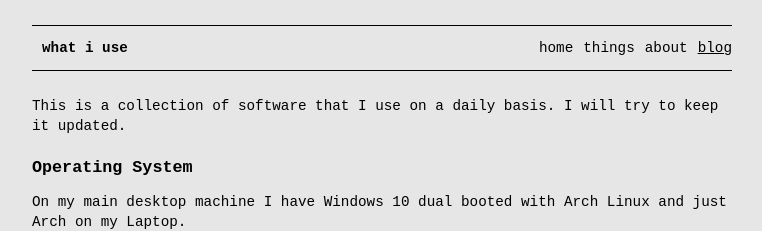
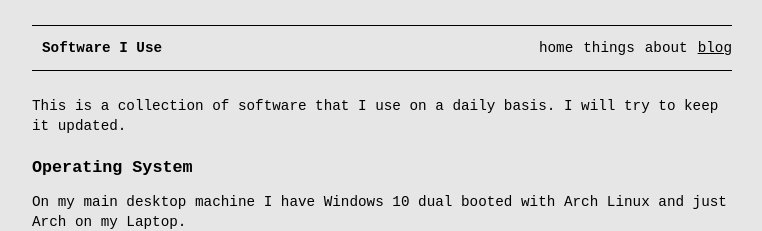
Before and after one commit to vagos/vagos.github.io, a Jekyll site: the page built from _blog/what-i-use.md, in a window 1280 px wide. Shown: the top 231 px of the page, without its empty margins (258-1020 px from the left). Built offline with Jekyll 4.4.1, drawn with Linux system fonts in a browser that asks for light colours; some web fonts are replaced; comment, search, counter and statistics services are not loaded.

Commit message:
blog: changed title capitalization

```diff
--- a/_blog/what-i-use.md
+++ b/_blog/what-i-use.md
@@ -1,7 +1,7 @@
 ---
 layout: post
-title:  "what i use"
-description: "software that I use for various tasks"
+title:  "Software I Use"
+description: "Software that I use for everyday tasks"
 date: 2023-04-19
 ---
 
```
Also changed, not shown: _blog/mci.md (+1 -1 lines).
